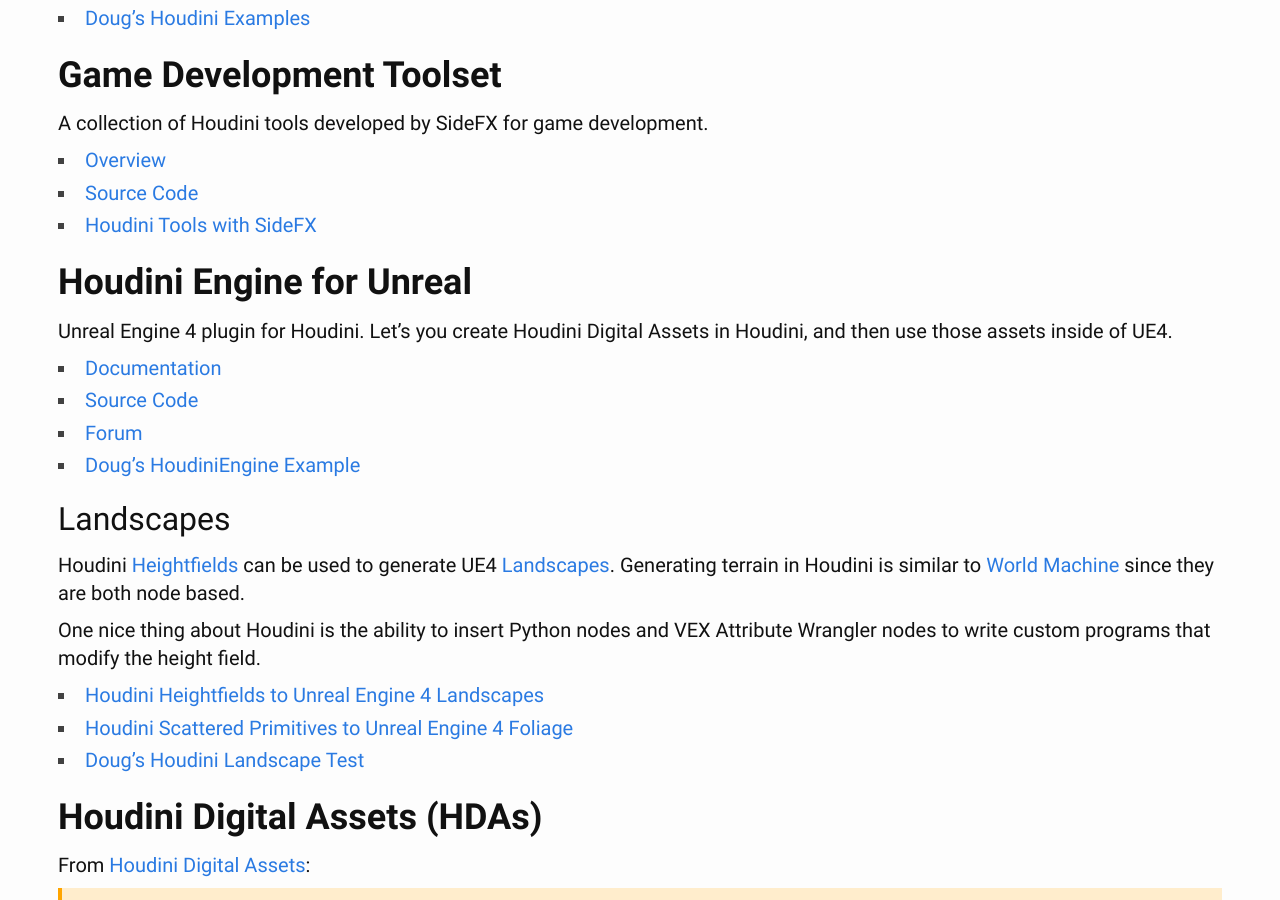
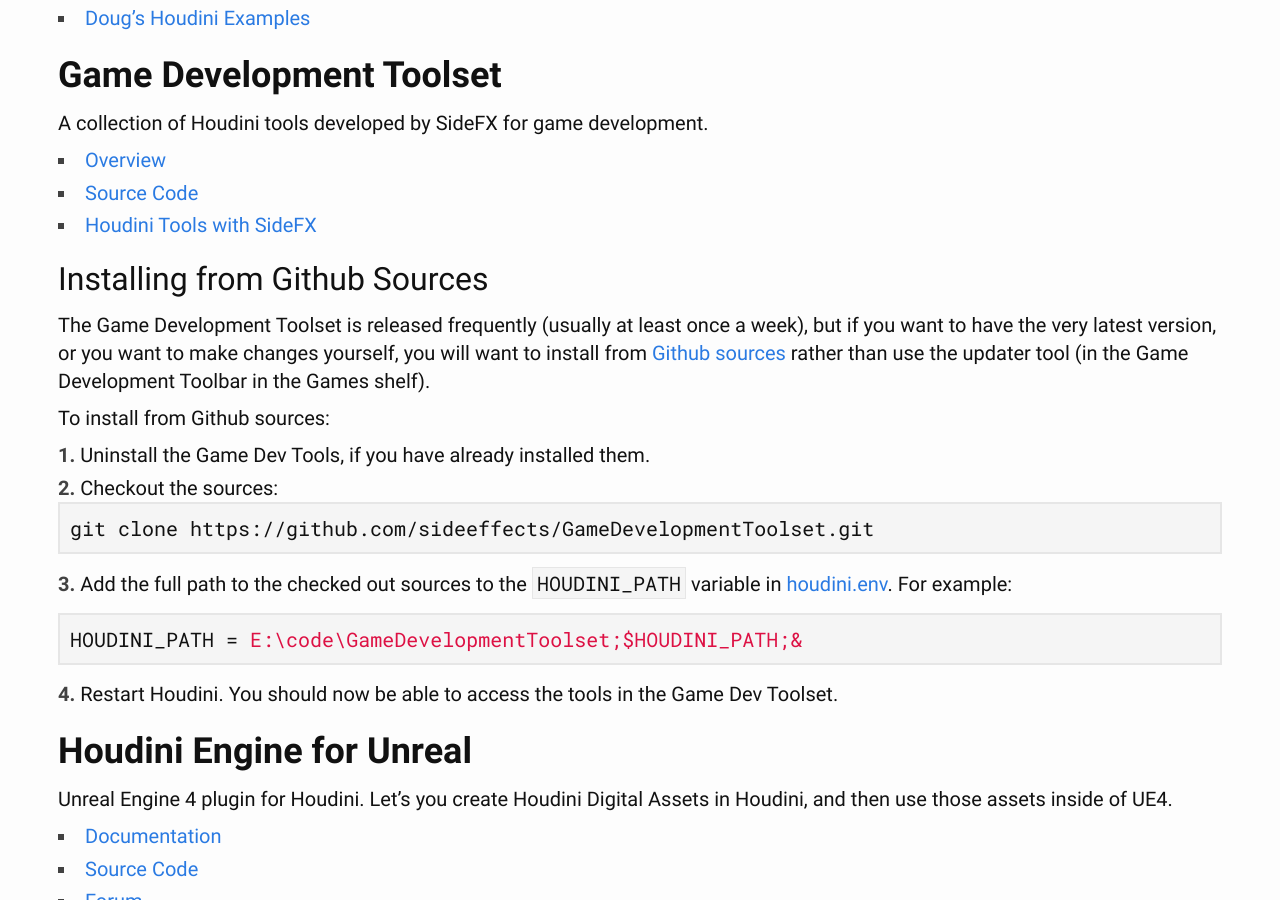
Before and after one commit to drichardson/dougrichardson.us, a Jekyll site: the page built from site/_notes/houdini.md, in a window 1280 px wide and 900 px high, scrolled down 229 px. Built offline with Jekyll 4.4.1, drawn with Linux system fonts in a browser that asks for light colours.

Commit message:
include install from source notes

````diff
--- a/site/_notes/houdini.md
+++ b/site/_notes/houdini.md
@@ -16,6 +16,26 @@
 - [Overview](https://www.sidefx.com/tutorials/game-development-toolset-overview/)
 - [Source Code](https://github.com/sideeffects/GameDevelopmentToolset)
 - [Houdini Tools with SideFX](https://www.youtube.com/watch?v=gL_-JY7wryI&t=271s)
+
+## Installing from Github Sources
+The Game Development Toolset is released frequently (usually at least once a week), but if you want to
+have the very latest version, or you want to make changes yourself, you will want to install from
+[Github sources](https://github.com/sideeffects/GameDevelopmentToolset)
+rather than use the updater tool (in the Game Development Toolbar in the Games shelf).
+
+To install from Github sources:
+
+1. Uninstall the Game Dev Tools, if you have already installed them.
+1. Checkout the sources:
+```bash
+git clone https://github.com/sideeffects/GameDevelopmentToolset.git
+```
+1. Add the full path to the checked out sources to the `HOUDINI_PATH` variable in
+[houdini.env](https://www.sidefx.com/docs/houdini/basics/config_env#setting-environment-variables). For example:
+```ini
+HOUDINI_PATH = E:\code\GameDevelopmentToolset;$HOUDINI_PATH;&
+```
+1. Restart Houdini. You should now be able to access the tools in the Game Dev Toolset.
 
 # Houdini Engine for Unreal
 Unreal Engine 4 plugin for Houdini. Let's you create
````
